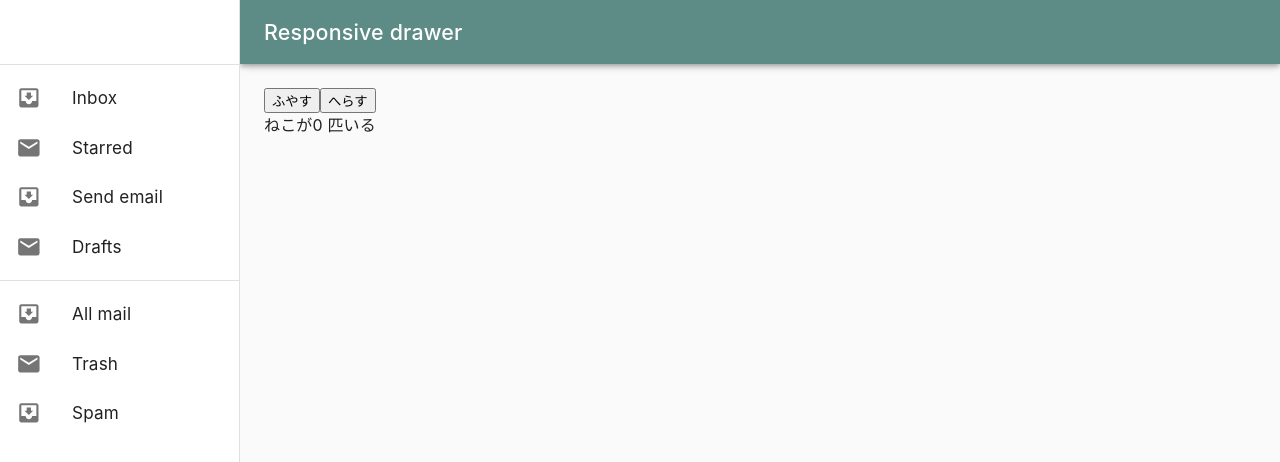
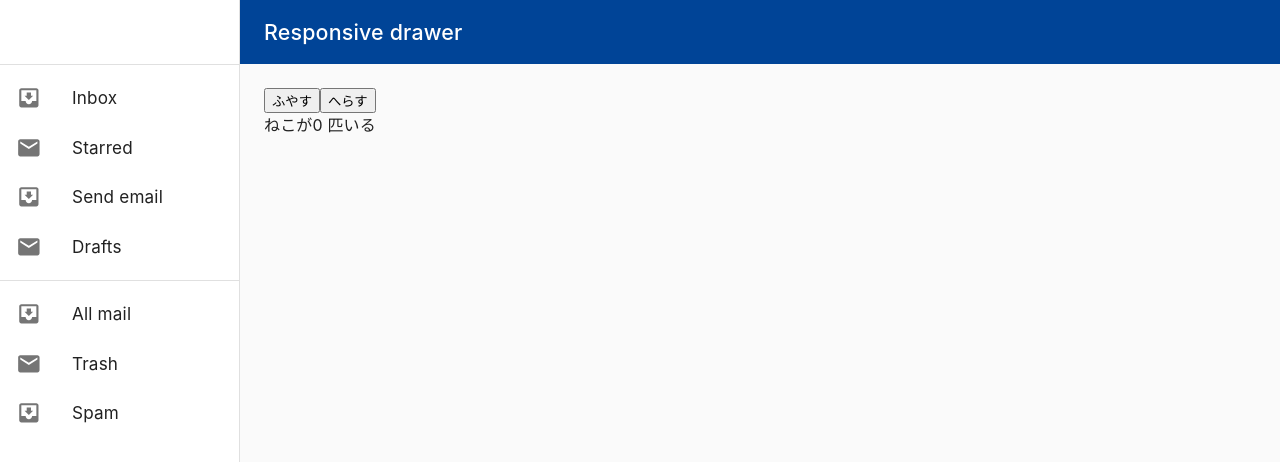
Before and after one commit to siropaca/admin-site-sample, a Next.js app: page /counter in a window 1280 px wide. Shown: the top 462 px of the page. Built offline with nearby package versions, Linux system fonts and the light colour scheme.

Commit message:
カラー変更

```diff
--- a/styles/theme.ts
+++ b/styles/theme.ts
@@ -3,9 +3,9 @@ import { createMuiTheme } from '@material-ui/core/styles';
 const theme = createMuiTheme({
   palette: {
     primary: {
-      light: '#7A9C98',
-      main: '#5D8B85',
-      dark: '#557571',
+      light: '#4D7CB6',
+      main: '#004497',
+      dark: '#003584',
       contrastText: '#fff'
     },
     secondary: {
@@ -50,6 +50,11 @@ const theme = createMuiTheme({
         fontWeight: 700,
         letterSpacing: '0.05rem'
       }
+    },
+    MuiAppBar: {
+      root: {
+        boxShadow: 'none'
+      }
     }
   }
 });
```
